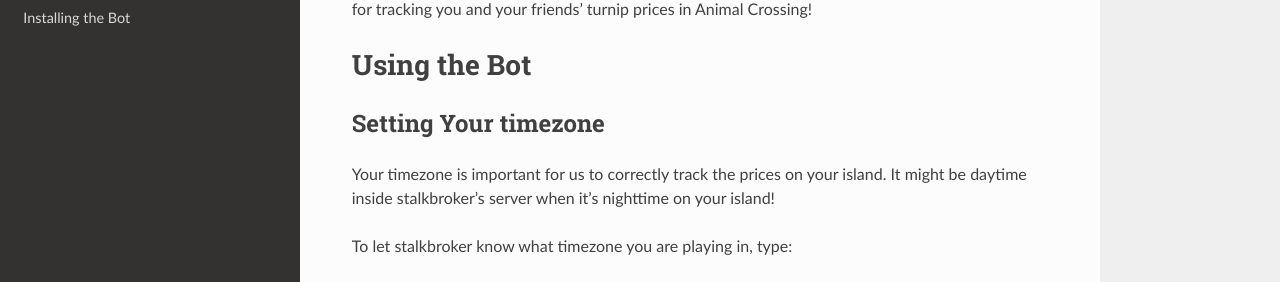
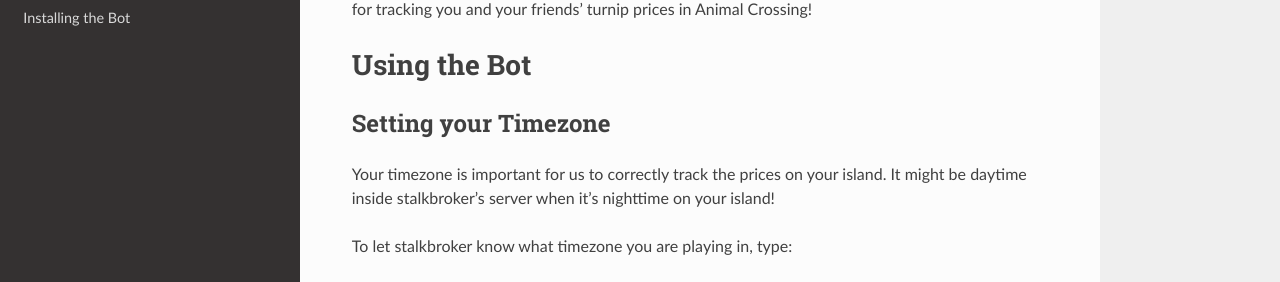
Before and after one commit to peake100/stalkbroker-py, a Sphinx documentation site: the page built from zdocs/source/index.rst, in a window 1280 px wide and 900 px high. Shown: the part 186-468 px from the top of the window. Built offline with Sphinx 7.4.7 and the Read the Docs theme 2.0.0, drawn with Linux system fonts in a browser that asks for light colours.

```diff
--- /dev/null
+++ b/runtime.txt
@@ -0,0 +1 @@
+python-3.8.2
--- a/zdocs/source/index.rst
+++ b/zdocs/source/index.rst
@@ -7,7 +7,7 @@ discord bot for tracking you and your friends' turnip prices in Animal Crossing!
 Using the Bot
 =============
 
-Setting Your timezone
+Setting your Timezone
 ---------------------
 
 Your timezone is important for us to correctly track the prices on your island. It might
```
Also changed, not shown: 1 other file.
